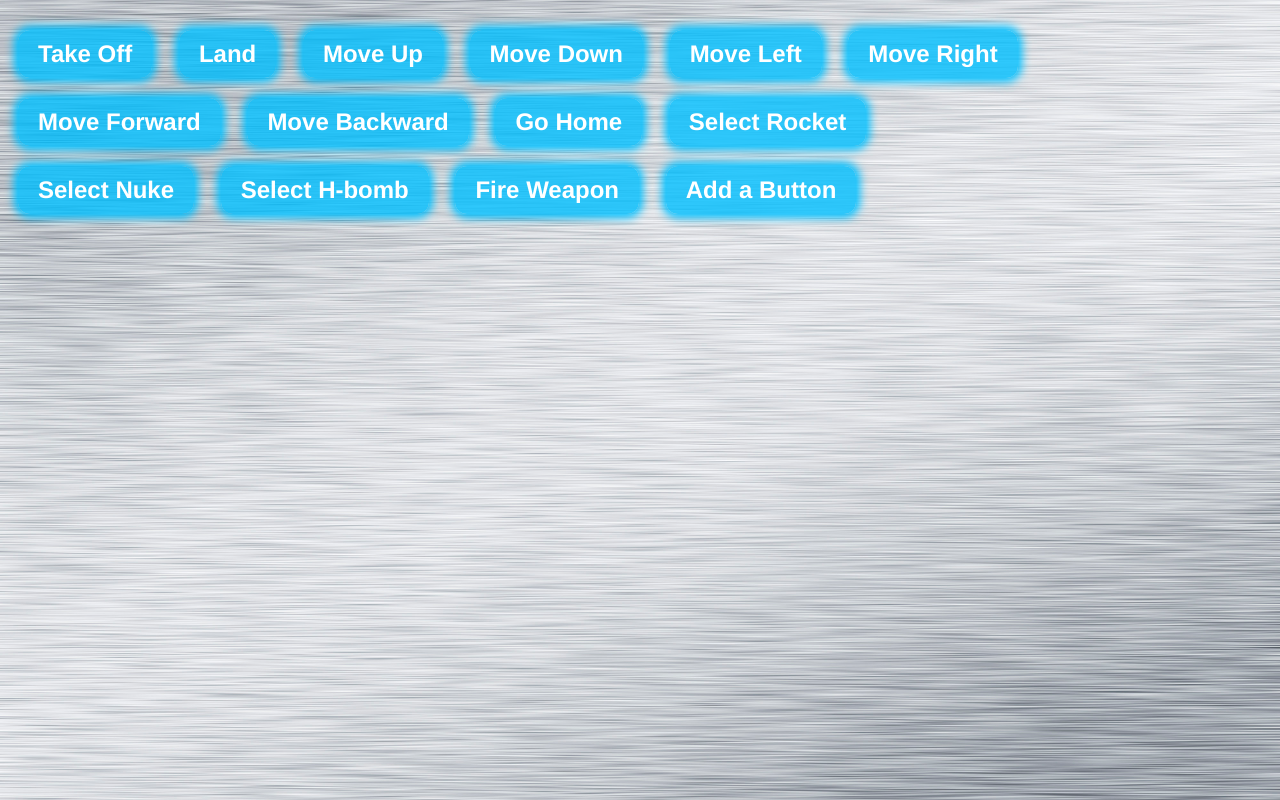
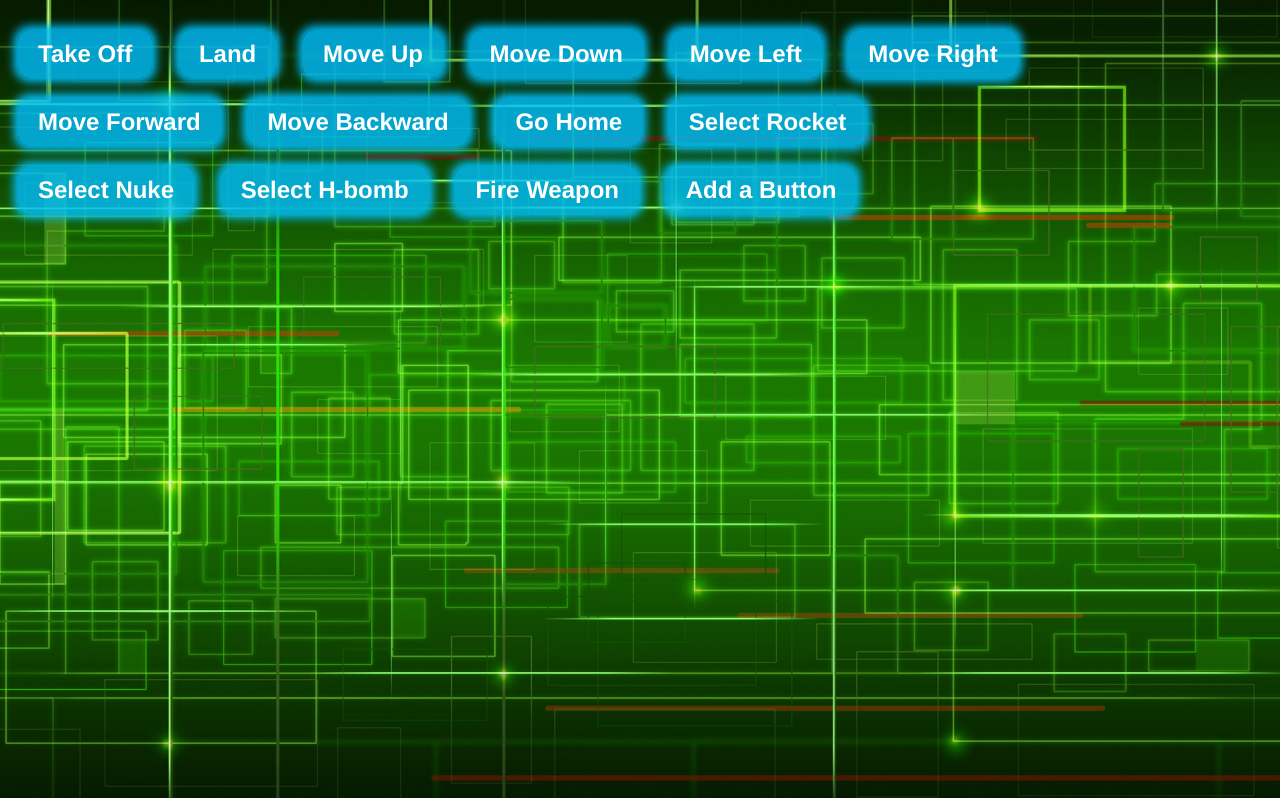
Before and after one commit to tbodt/spaceship-control-panel, a plain HTML site: page index.html in a window 1280 px wide. Drawn offline with Linux system fonts and the light colour scheme.

Commit message:
change background

```diff
--- a/scss/main.scss
+++ b/scss/main.scss
@@ -16,7 +16,8 @@ body {
 
     margin-top: 20px;
 
-    background-image: url("../img/brushed-metal.jpg");
+    background-image: url("../img/techy-green.jpg");
+    background-position: center;
     background-repeat: no-repeat;
     background-size: cover;
 }
```
Also changed, not shown: css/main.css, img/brushed-metal.jpg (deleted), img/techy-green.jpg (added), 1 other file.
